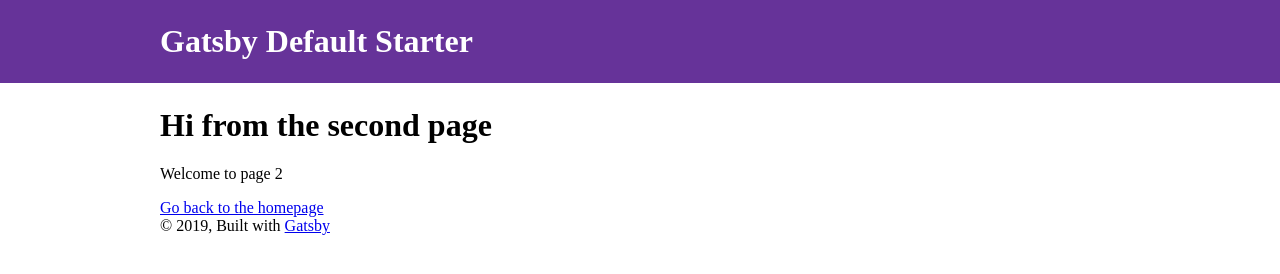
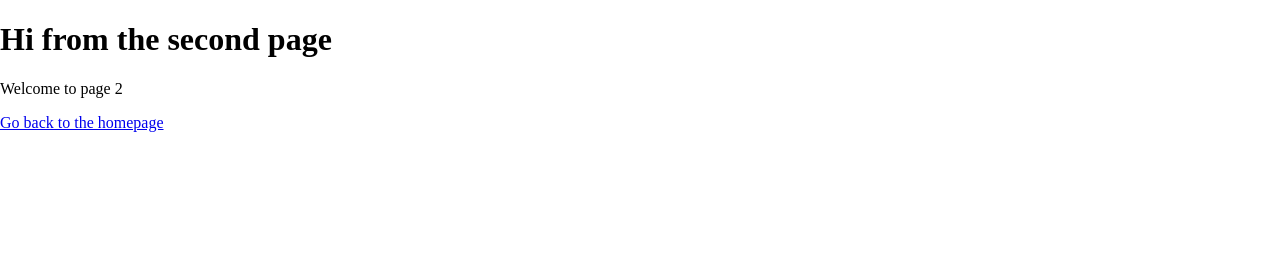
Before and after one commit to jaypatrickdeguzman/wedding-site, a Gatsby site: page /page-2 in a window 1280 px wide. Built offline with nearby package versions, Linux system fonts and the light colour scheme; Gatsby itself is replaced by a stand-in of ours.

Commit message:
Updating layout

```diff
--- a/src/components/layout.js
+++ b/src/components/layout.js
@@ -9,7 +9,7 @@ import React from "react"
 import PropTypes from "prop-types"
 import { useStaticQuery, graphql } from "gatsby"
 
-import Header from "./header"
+// import Header from "./header"
 import "./layout.css"
 
 const Layout = ({ children }) => {
@@ -23,26 +23,7 @@ const Layout = ({ children }) => {
     }
   `)
 
-  return (
-    <>
-      <Header siteTitle={data.site.siteMetadata.title} />
-      <div
-        style={{
-          margin: `0 auto`,
-          maxWidth: 960,
-          padding: `0px 1.0875rem 1.45rem`,
-          paddingTop: 0,
-        }}
-      >
-        <main>{children}</main>
-        <footer>
-          © {new Date().getFullYear()}, Built with
-          {` `}
-          <a href="https://www.gatsbyjs.org">Gatsby</a>
-        </footer>
-      </div>
-    </>
-  )
+  return <main>{children}</main>
 }
 
 Layout.propTypes = {
--- a/src/pages/index.js
+++ b/src/pages/index.js
@@ -2,11 +2,12 @@ import React from "react"
 
 // import { Link } from "gatsby"
 
-// import Layout from "../components/layout"
+import Layout from "../components/layout"
 // import Image from "../components/image"
 // import SEO from "../components/seo"
 
 const IndexPage = () => (
+  <Layout>
     <article class="athelas">
       <div
         class="vh-100 dt w-100 tc bg-dark-gray white cover"
@@ -26,6 +27,7 @@ const IndexPage = () => (
         </div>
       </div>
     </article>
+  </Layout>
 )
 
 export default IndexPage
```
Lines whose indentation alone changed are shown as unchanged.
